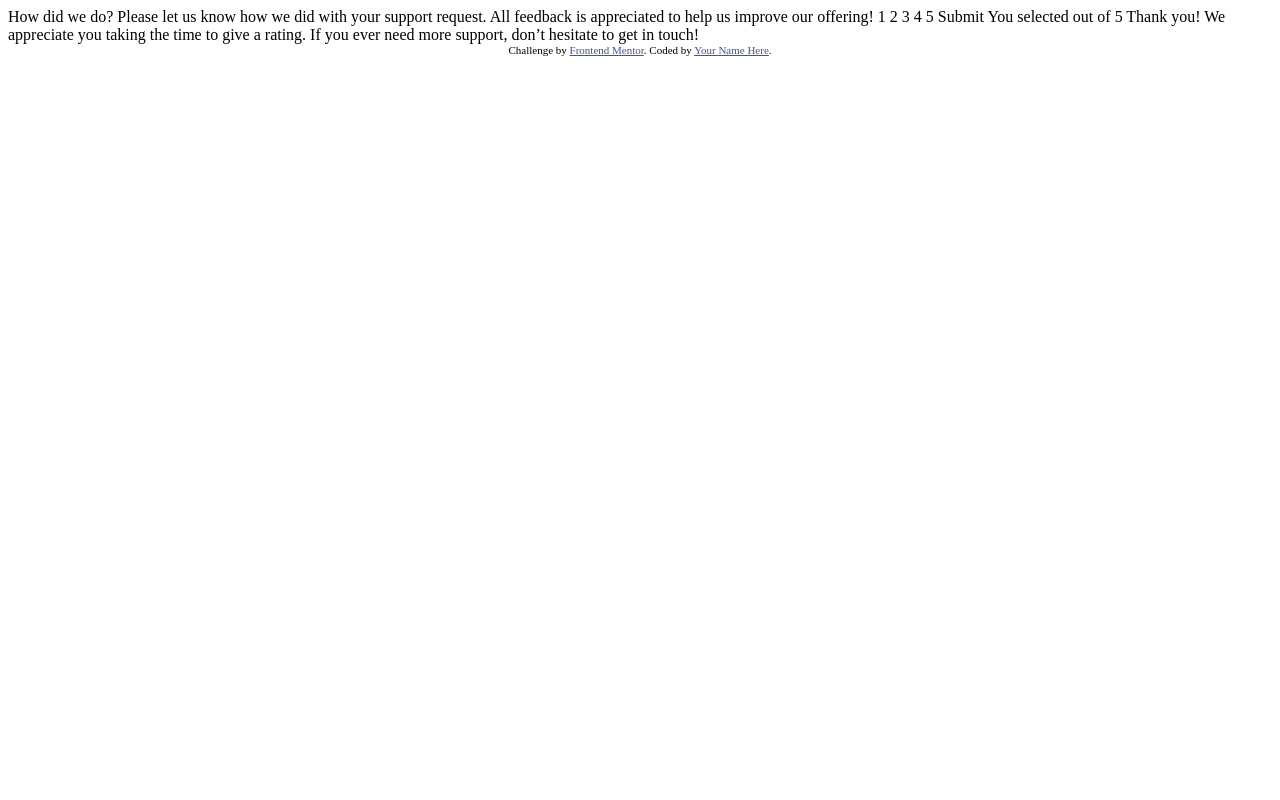
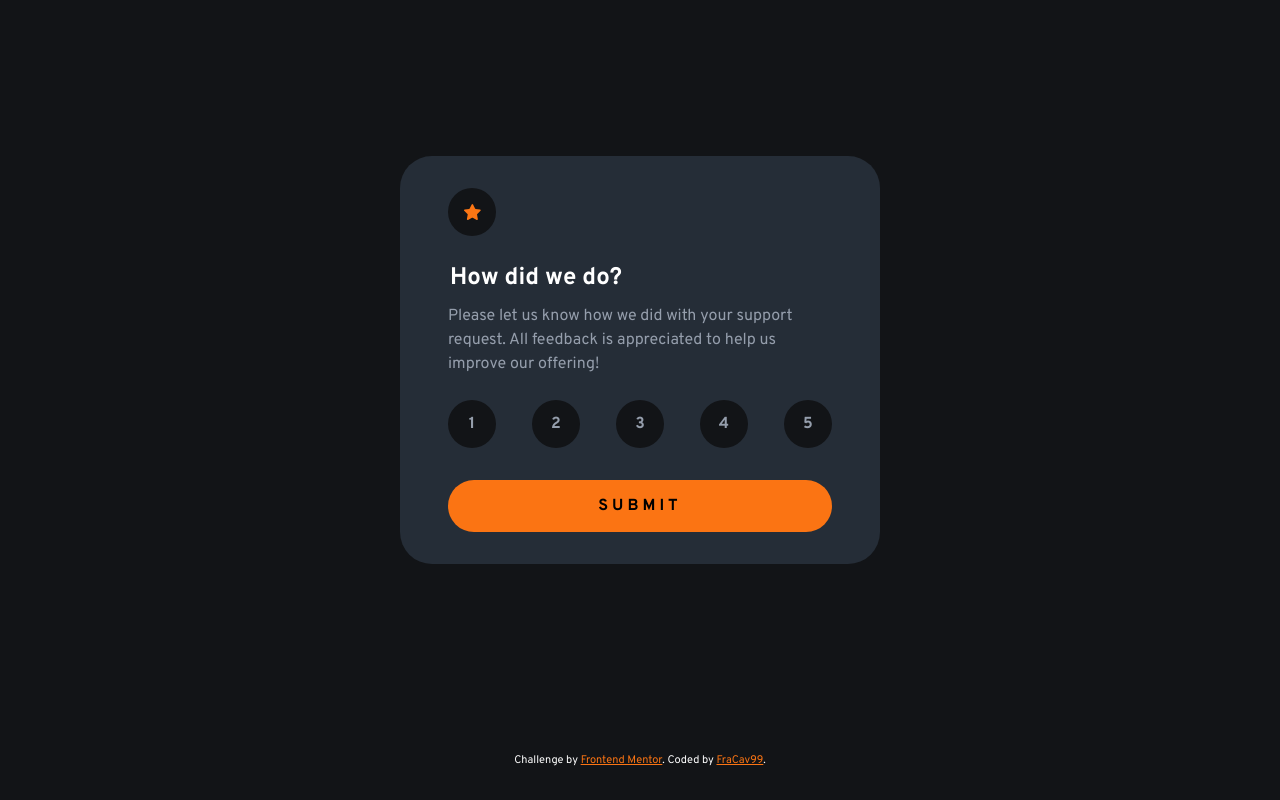
Before and after one commit to FraCav99/interactive-rating-component, a plain HTML site: page index.html in a window 1280 px wide. Drawn offline with Linux system fonts and the light colour scheme.

Commit message:
completed the challenge

```diff
--- a/index.html
+++ b/index.html
@@ -1,49 +1,99 @@
 <!DOCTYPE html>
 <html lang="en">
-<head>
-  <meta charset="UTF-8">
-  <meta name="viewport" content="width=device-width, initial-scale=1.0"> <!-- displays site properly based on user's device -->
+  <head>
+    <meta charset="UTF-8" />
+    <meta name="viewport" content="width=device-width, initial-scale=1.0" />
+    <!-- displays site properly based on user's device -->
 
-  <link rel="icon" type="image/png" sizes="32x32" href="./images/favicon-32x32.png">
+    <link
+      rel="icon"
+      type="image/png"
+      sizes="32x32"
+      href="./images/favicon-32x32.png"
+    />
 
-  <title>Frontend Mentor | Interactive rating component</title>
+    <title>Frontend Mentor | Interactive rating component</title>
 
-  <!-- Feel free to remove these styles or customise in your own stylesheet 👍 -->
-  <style>
-    .attribution { font-size: 11px; text-align: center; }
-    .attribution a { color: hsl(228, 45%, 44%); }
-  </style>
-</head>
-<body>
+    <!-- Google fonts -->
+    <link rel="preconnect" href="https://fonts.googleapis.com" />
+    <link rel="preconnect" href="https://fonts.gstatic.com" crossorigin />
+    <link
+      href="https://fonts.googleapis.com/css2?family=Overpass:ital,wght@0,100..900;1,100..900&display=swap"
+      rel="stylesheet"
+    />
 
-  <!-- Rating state start -->
+    <!-- Custom Stylesheet -->
+    <link rel="stylesheet" href="style.css" />
+  </head>
+  <body>
+    <main>
+      <div class="wrapper">
+        <div id="rating" class="rating">
+          <div class="circle">
+            <img src="images/icon-star.svg" alt="" />
+          </div>
 
-  How did we do?
+          <form id="rating-form">
+            <fieldset>
+              <legend class="form-title">How did we do?</legend>
+              <p class="form-text">
+                Please let us know how we did with your support request. All
+                feedback is appreciated to help us improve our offering!
+              </p>
 
-  Please let us know how we did with your support request. All feedback is appreciated
-  to help us improve our offering!
+              <div class="radio-group">
+                <label class="circle">
+                  1
+                  <input type="radio" name="rating" value="1" required />
+                </label>
 
-  1 2 3 4 5
+                <label class="circle">
+                  2
+                  <input type="radio" name="rating" value="2" required />
+                </label>
 
-  Submit
+                <label class="circle">
+                  3
+                  <input type="radio" name="rating" value="3" required />
+                </label>
 
-  <!-- Rating state end -->
+                <label class="circle">
+                  4
+                  <input type="radio" name="rating" value="4" required />
+                </label>
 
-  <!-- Thank you state start -->
+                <label class="circle">
+                  5
+                  <input type="radio" name="rating" value="5" required />
+                </label>
+              </div>
+            </fieldset>
+            <button type="submit" class="submit-btn">submit</button>
+          </form>
+        </div>
 
-  You selected <!-- Add rating here --> out of 5
+        <div id="thanks" class="thanks">
+          <img src="images/illustration-thank-you.svg" alt="" />
 
-  Thank you!
+          <p class="rating-selected">
+            You selected <span id="rating-value"></span> out of 5
+          </p>
+          <h1>Thank you!</h1>
+          <p>
+            We appreciate you taking the time to give a rating. If you ever need
+            more support, don’t hesitate to get in touch!
+          </p>
+        </div>
+      </div>
+    </main>
 
-  We appreciate you taking the time to give a rating. If you ever need more support,
-  don’t hesitate to get in touch!
+    <footer class="attribution">
+      Challenge by
+      <a href="https://www.frontendmentor.io?ref=challenge" target="_blank"
+        >Frontend Mentor</a
+      >. Coded by <a href="https://github.com/FraCav99">FraCav99</a>.
+    </footer>
 
-  <!-- Thank you state end -->
-
-
-  <div class="attribution">
-    Challenge by <a href="https://www.frontendmentor.io?ref=challenge" target="_blank">Frontend Mentor</a>.
-    Coded by <a href="#">Your Name Here</a>.
-  </div>
-</body>
+    <script src="index.js"></script>
+  </body>
 </html>
--- /dev/null
+++ b/index.js
@@ -0,0 +1,18 @@
+const ratingForm = document.getElementById("rating-form");
+const ratingComponent = document.getElementById("rating");
+const thanksComponent = document.getElementById("thanks");
+
+ratingForm.addEventListener("submit", (evt) => {
+  evt.preventDefault();
+  const rating = document.querySelector('input[type="radio"]:checked');
+
+  // User didn't checked any radio button.
+  if (!rating) {
+    return;
+  }
+
+  ratingComponent.style.display = "none";
+  thanksComponent.style.display = "block";
+  const ratingValue = thanksComponent.querySelector("#rating-value");
+  ratingValue.textContent = rating.value;
+});
--- /dev/null
+++ b/style.css
@@ -0,0 +1,178 @@
+:root {
+  --primary-clr-100: hsl(25, 97%, 53%);
+
+  --neutral-clr-100: hsl(0, 0%, 100%);
+  --neutral-clr-200: hsl(217, 12%, 63%);
+  --neutral-clr-300: hsl(213, 19%, 18%);
+  --neutral-clr-400: hsl(216, 12%, 8%);
+
+  --fw-400: 400;
+  --fw-700: 700;
+}
+
+/* Basic reset */
+*,
+*::before,
+*::after {
+  box-sizing: border-box;
+}
+
+* {
+  margin: 0;
+}
+
+img {
+  display: block;
+  max-width: 100%;
+}
+
+input,
+button {
+  font-family: inherit;
+  font-size: inherit;
+}
+
+fieldset {
+  border: none;
+  padding: 0;
+}
+
+/* Content styling */
+
+body {
+  min-height: 100vh; /* Fallback if dvh is not supported */
+  min-height: 100dvh;
+  line-height: 1.5;
+  font-family: "Overpass", sans-serif;
+  background-color: var(--neutral-clr-400);
+  color: var(--neutral-clr-100);
+
+  display: grid;
+  grid-template-rows: 1fr auto;
+}
+
+main {
+  align-content: center;
+}
+
+.wrapper {
+  background-color: var(--neutral-clr-300);
+  max-width: 30rem;
+  margin-inline: auto;
+  padding: 2em 3em;
+  border-radius: 2em;
+}
+
+/* Rating state */
+form {
+  margin-top: 1.5rem;
+}
+
+fieldset > * + * {
+  margin-top: 0.5rem;
+}
+
+.circle {
+  width: 3rem;
+  min-height: 3rem;
+  border-radius: 50%;
+  background-color: var(--neutral-clr-400);
+  position: relative;
+  display: grid;
+  place-content: center;
+}
+
+.form-title {
+  font-weight: var(--fw-700);
+  font-size: 1.5rem;
+}
+
+.form-text {
+  color: var(--neutral-clr-200);
+}
+
+.radio-group {
+  display: flex;
+  align-items: center;
+  justify-content: space-between;
+  margin-top: 1.5rem;
+}
+
+label {
+  color: var(--neutral-clr-200);
+  font-weight: var(--fw-700);
+}
+
+label:hover {
+  background-color: var(--primary-clr-100);
+  color: var(--neutral-clr-400);
+  cursor: pointer;
+}
+
+label input[type="radio"] {
+  position: absolute;
+  top: 0;
+  left: 0;
+  opacity: 0;
+  width: 0;
+  height: 0;
+}
+
+label:has(input[type="radio"]:checked) {
+  background-color: var(--neutral-clr-100);
+  color: var(--neutral-clr-400);
+}
+
+.submit-btn {
+  width: 100%;
+  background-color: var(--primary-clr-100);
+  text-transform: uppercase;
+  border: none;
+  letter-spacing: 0.25em;
+  font-weight: var(--fw-700);
+  border-radius: 2em;
+  padding: 1em;
+  margin-top: 2rem;
+}
+
+.submit-btn:hover {
+  cursor: pointer;
+  background-color: var(--neutral-clr-100);
+}
+
+/* Thanks state */
+.thanks {
+  text-align: center;
+  display: none;
+}
+
+.thanks img {
+  margin-inline: auto;
+}
+
+.thanks > * + * {
+  margin-top: 1rem;
+}
+
+.thanks p {
+  color: var(--neutral-clr-200);
+}
+
+.thanks .rating-selected {
+  background-color: var(--neutral-clr-400);
+  color: var(--primary-clr-100);
+  border-radius: 2em;
+  padding: 0.5em 1em;
+  width: fit-content;
+  margin-inline: auto;
+}
+
+.attribution {
+  font-size: 0.6875rem;
+  padding: 2rem;
+  text-align: center;
+}
+
+.attribution a {
+  color: var(--primary-clr-100);
+}
```
